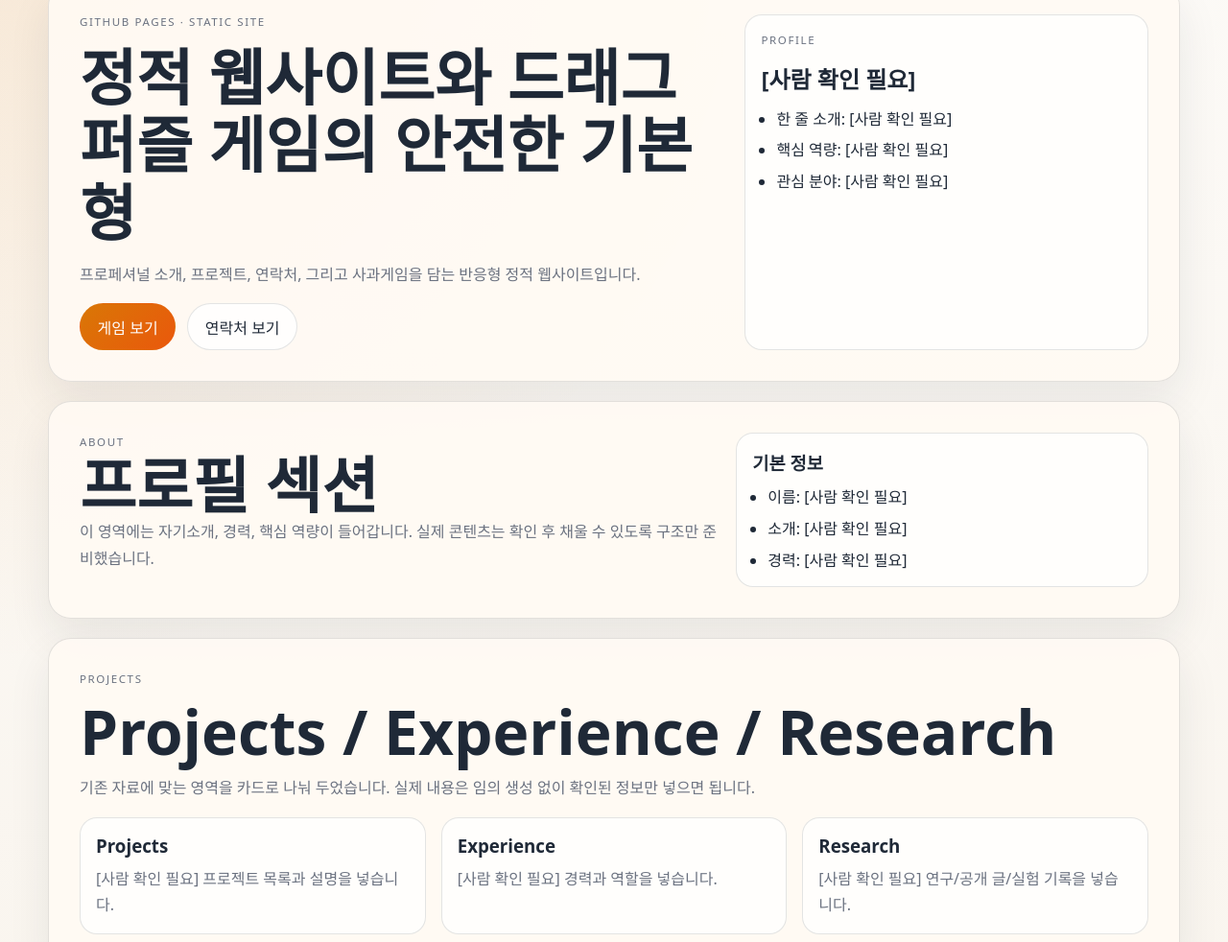
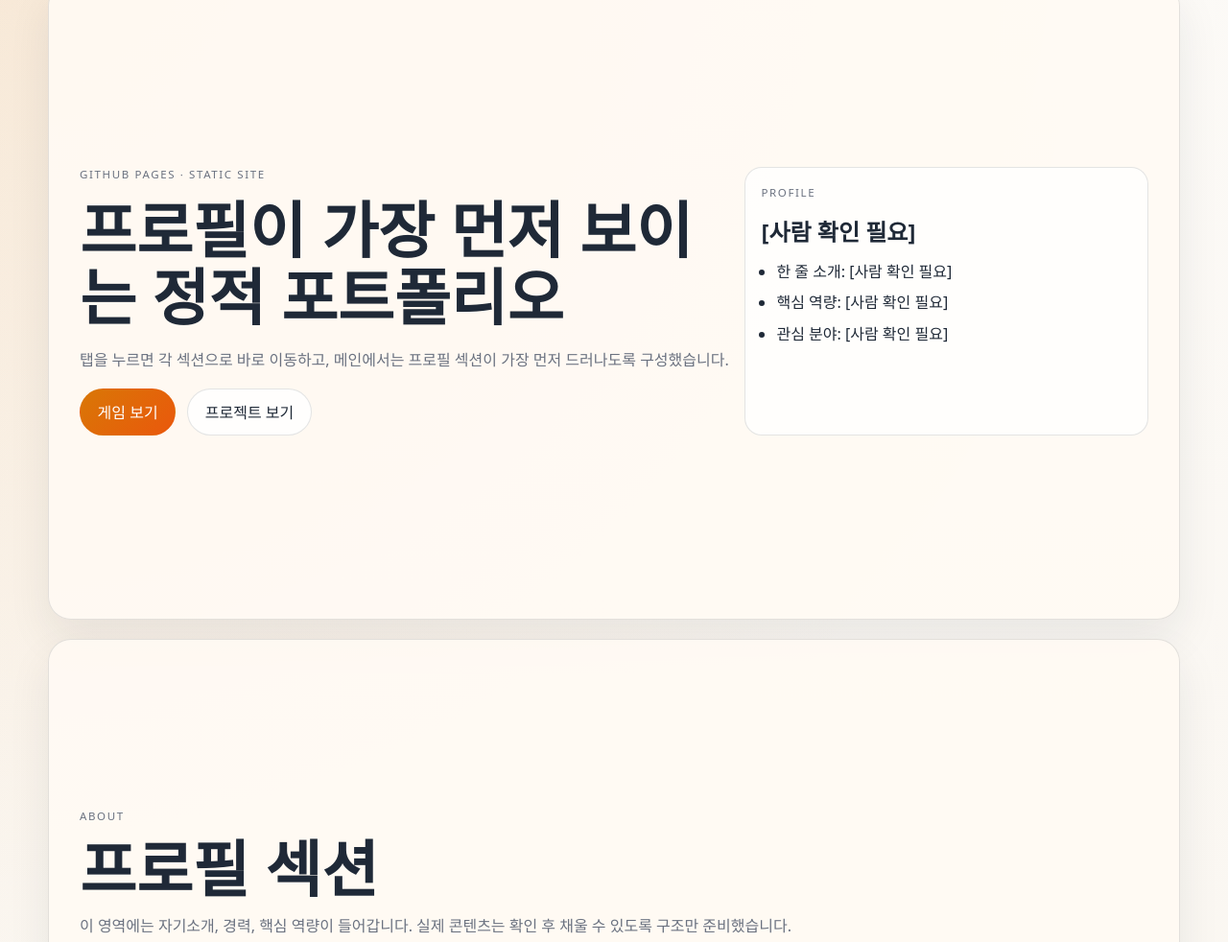
Before and after one commit to ToLoad/toload.github.io, a website with bundled scripts: page index.html in a window 1280 px wide. Shown: the part 114-1096 px from the top of the page at 96% size. Built offline with nearby package versions, Linux system fonts and the light colour scheme.

Commit message:
Separate homepage into anchored sections

```diff
--- a/index.html
+++ b/index.html
@@ -34,17 +34,17 @@
     </header>
 
     <main id="main">
-      <section id="home" class="panel hero">
+      <section id="home" class="panel hero section-page">
         <div class="hero-copy">
           <p class="eyebrow">GitHub Pages · Static Site</p>
-          <h2>정적 웹사이트와 드래그 퍼즐 게임의 안전한 기본형</h2>
+          <h2>프로필이 가장 먼저 보이는 정적 포트폴리오</h2>
           <p class="lead">
-            프로페셔널 소개, 프로젝트, 연락처, 그리고 사과게임을 담는
-            반응형 정적 웹사이트입니다.
+            탭을 누르면 각 섹션으로 바로 이동하고, 메인에서는 프로필 섹션이
+            가장 먼저 드러나도록 구성했습니다.
           </p>
           <div class="hero-actions">
             <a class="button button--primary" href="#games">게임 보기</a>
-            <a class="button button--secondary" href="#contact">연락처 보기</a>
+            <a class="button button--secondary" href="#projects">프로젝트 보기</a>
           </div>
         </div>
 
@@ -59,8 +59,8 @@
         </aside>
       </section>
 
-      <section id="about" class="panel content-grid">
-        <div>
+      <section id="about" class="panel section-page">
+        <div class="section-heading">
           <p class="section-label">About</p>
           <h2>프로필 섹션</h2>
           <p>
@@ -68,7 +68,6 @@
             실제 콘텐츠는 확인 후 채울 수 있도록 구조만 준비했습니다.
           </p>
         </div>
-
         <div class="info-card">
           <h3>기본 정보</h3>
           <ul class="plain-list">
@@ -79,13 +78,13 @@
         </div>
       </section>
 
-      <section id="projects" class="panel section-stack">
+      <section id="projects" class="panel section-page">
         <div class="section-heading">
           <p class="section-label">Projects</p>
           <h2>Projects / Experience / Research</h2>
           <p>
-            기존 자료에 맞는 영역을 카드로 나눠 두었습니다. 실제 내용은
-            임의 생성 없이 확인된 정보만 넣으면 됩니다.
+            탭을 눌러 이 섹션으로 바로 이동할 수 있습니다.
+            기존 자료에 맞는 영역을 확인된 정보만 넣어 확장하세요.
           </p>
         </div>
 
@@ -105,8 +104,8 @@
         </div>
       </section>
 
-      <section id="contact" class="panel content-grid">
-        <div>
+      <section id="contact" class="panel section-page">
+        <div class="section-heading">
           <p class="section-label">Contact</p>
           <h2>연락처</h2>
           <p>
--- a/styles.css
+++ b/styles.css
@@ -168,11 +168,22 @@ main {
   scroll-margin-top: 6.5rem;
 }
 
+.section-page {
+  min-height: calc(100vh - 8.5rem);
+  display: grid;
+  align-content: center;
+}
+
 .hero {
   display: grid;
   grid-template-columns: minmax(0, 1.45fr) minmax(290px, 0.9fr);
   gap: 1rem;
   align-items: stretch;
+}
+
+.hero,
+.section-page {
+  gap: 1rem;
 }
 
 .hero-copy {
```
